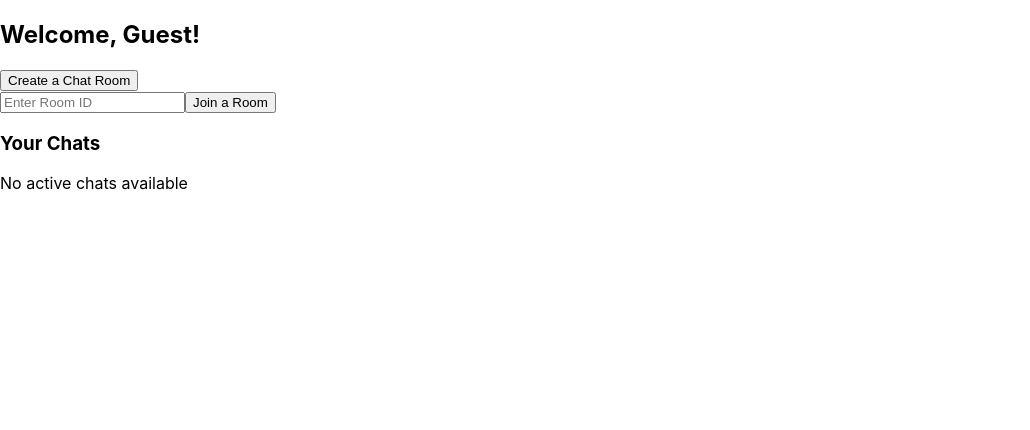
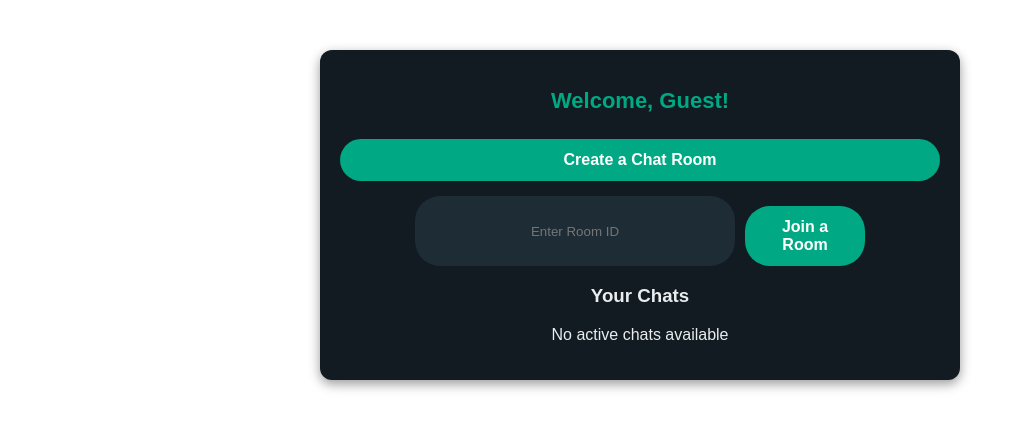
Before and after one commit to ucx15/Baat-Cheet, a React (Create React App) app in the folder Frontend/: page /chat-gallery in a window 1280 px wide. Shown: the top 430 px of the page, without its empty margins (0-1030 px from the left). Built offline with nearby package versions, Linux system fonts and the light colour scheme.

Commit message:
updates ui/ux

```diff
--- a/Frontend/src/components/ChatGallery.js
+++ b/Frontend/src/components/ChatGallery.js
@@ -1,7 +1,7 @@
 import React, { useEffect, useState } from "react";
 import { Link, useNavigate } from "react-router-dom";
 import axios from "axios";
-// import "../styles/ChatGallery.css";
+import "../styles/ChatGallery.css";
 
 function ChatGallery() {
   const [chats, setChats] = useState({}); // Store rooms as an object
@@ -94,7 +94,7 @@ function ChatGallery() {
       </div>
     )}
 
-    <div>
+    <div className="join-room">
       <input
         type="text"
         placeholder="Enter Room ID"
--- a/Frontend/src/components/ChatRoom.js
+++ b/Frontend/src/components/ChatRoom.js
@@ -2,18 +2,23 @@ import React, { useEffect, useState, useRef } from "react";
 import io from "socket.io-client";
 import axios from "axios";
 import { useParams } from "react-router-dom";
-import { FaEdit } from 'react-icons/fa'; // Example using Font Awesome
-// import "../styles/ChatRoom.css";
+import { FaEdit } from "react-icons/fa"; // Example using Font Awesome
+import "../styles/ChatRoom.css";
 
 function ChatRoom() {
-  const {roomID , setroomID} = useParams();
+  const { roomID } = useParams();
   const [messages, setMessages] = useState([]);
   const [newMessage, setNewMessage] = useState("");
   const [username, setUsername] = useState("");
   const [editRoomId, seteditRoomId] = useState("");
   const [IsEditing, setIsEditing] = useState(false);
+  const messagesEndRef = useRef(null);
+  const socketRef = useRef(null);
 
-  const socketRef = useRef(null);
+  // Scroll to Bottom Function
+  const scrollToBottom = () => {
+    messagesEndRef.current?.scrollIntoView({ behavior: "smooth" });
+  };
 
   useEffect(() => {
     const storedUsername = localStorage.getItem("username");
@@ -26,6 +31,7 @@ function ChatRoom() {
       try {
         const response = await axios.get(`http://localhost:3000/api/getMessages/${roomID}`);
         setMessages(response.data);
+        scrollToBottom(); // Scroll after fetching messages
       } catch (error) {
         console.error("Error fetching messages:", error);
       }
@@ -44,10 +50,12 @@ function ChatRoom() {
 
     socket.on("room_messages", (messages) => {
       setMessages(messages);
+      scrollToBottom();
     });
 
     socket.on("receive_message", (newMessage) => {
       setMessages((prevMessages) => [...prevMessages, newMessage]);
+      scrollToBottom();
     });
 
     return () => {
@@ -69,23 +77,16 @@ function ChatRoom() {
       axios.post("http://localhost:3000/api/saveMessage", messageData).catch((error) => {
         console.error("Error saving message:", error);
       });
+
+      scrollToBottom();
     }
   };
 
   const handleEditField = () => {
-    if(IsEditing === true){
-      setIsEditing(false);
-    }
-    else{
-      setIsEditing(true);
-      <button onClick={changeRoomId}>Save</button>
-    }
+    setIsEditing(!IsEditing);
   };
 
   const changeRoomId = async () => {
-
-    seteditRoomId(editRoomId);
-
     try {
       await axios.post("http://localhost:3000/api/chat/editedRoomId", {
         roomID: roomID,
@@ -93,50 +94,33 @@ function ChatRoom() {
       });
       alert("Room name updated successfully");
       setIsEditing(false);
-      console.log("Room created successfully:", editRoomId);
+      console.log("Room updated:", editRoomId);
     } catch (error) {
-      alert("Error updating room , Try after some time");
+      alert("Error updating room, try again later.");
       setIsEditing(false);
       console.error("Error updating room:", error);
-
     }
-
-
-
   };
-
-
 
   return (
     <div className="chat-room">
-      <h2>Room: {roomID}
+      <h2>
+        Room: {roomID}
         {IsEditing ? (
           <>
-          <input
-          type="Edit Room Name"
-          value={editRoomId}
-          onChange={(e) => seteditRoomId(e.target.value)}
+            <input type="text" value={editRoomId} onChange={(e) => seteditRoomId(e.target.value)} />
+            <button onClick={changeRoomId}>Save</button>
+          </>
+        ) : null}
 
-          />
-          <button onClick={() => {
-            changeRoomId();
-
-          }}>Save</button>
-          </>
-         ) : (null)}
-
-
-
-          <button onClick={(handleEditField)}>
-           <FaEdit/>
+        <button onClick={handleEditField}>
+          <FaEdit />
         </button>
-
       </h2>
-
-
 
       <h3>Welcome, {username ? username : "Guest"}</h3>
 
+      {/* Messages Container */}
       <div className="messages">
         {messages.map((msg, index) => (
           <div
@@ -146,14 +130,22 @@ function ChatRoom() {
             <strong>{msg.username}:</strong> {msg.message}
           </div>
         ))}
+        <div ref={messagesEndRef} />
       </div>
 
+      {/* Message Input & Send Button */}
       <div className="send-message">
         <input
           type="text"
           placeholder="Type your message"
           value={newMessage}
           onChange={(e) => setNewMessage(e.target.value)}
+          onKeyDown={(e) => {
+            if (e.key === "Enter") {
+              e.preventDefault(); // Prevent default form submission
+              sendMessage();
+            }
+          }}
         />
         <button onClick={sendMessage}>Send</button>
       </div>
@@ -161,6 +153,4 @@ function ChatRoom() {
   );
 }
 
-
-
 export default ChatRoom;
--- a/Frontend/src/styles/ChatGallery.css
+++ b/Frontend/src/styles/ChatGallery.css
@@ -1,25 +1,78 @@
 /* Chat Gallery Container */
 .chat-gallery {
     width: 100%;
+    max-width: 600px;
     margin: 50px auto;
-    padding: 15px;
+    padding: 20px;
     background: #111b21; /* WhatsApp Dark Theme */
     color: #e9edef;
     border-radius: 12px;
     box-shadow: 0px 4px 12px rgba(0, 0, 0, 0.4);
     font-family: "Arial", sans-serif;
     overflow: hidden;
+    text-align: center;
+    height: 100%;
 }
 
 /* Header */
 .chat-gallery h2 {
-    text-align: center;
     font-size: 22px;
     margin-bottom: 15px;
     color: #00a884; /* WhatsApp Green */
 }
 
-/* Chat Room List */
+/* Create Room & Join Room Section */
+.chat-gallery button {
+    background: #00a884;
+    border: none;
+    padding: 12px 18px;
+    border-radius: 25px;
+    color: white;
+    font-weight: bold;
+    cursor: pointer;
+    transition: 0.3s ease;
+    font-size: 16px;
+    margin-top: 10px;
+    width: 100%;
+}
+
+.chat-gallery button:hover {
+    background: #00775e;
+}
+
+/* Room ID Display */
+.chat-gallery .room-id {
+    margin-top: 10px;
+    font-size: 14px;
+    color: #00ffb3;
+}
+
+/* Join Room Section */
+.chat-gallery .join-room {
+    display: flex;
+    gap: 10px;
+    margin-top: 15px;
+    justify-content: center;
+    flex-wrap: wrap;
+}
+
+.chat-gallery input {
+    padding: 10px;
+    border: none;
+    border-radius: 25px;
+    background: #1e2c35;
+    color: white;
+    text-align: center;
+    width: calc(100% - 130px);
+    max-width: 300px;
+}
+
+.chat-gallery .join-room button {
+    flex-shrink: 0;
+    width: 120px;
+}
+
+/* Chat List Container */
 .chat-gallery .chat-list {
     margin-top: 15px;
     max-height: 320px;
@@ -30,7 +83,7 @@
 }
 
 /* Individual Chat Room */
-.chat-gallery .chat-room-preview {
+.chat-gallery .chat-room {
     display: flex;
     align-items: center;
     background: #1e2c35;
@@ -39,14 +92,15 @@
     border-radius: 10px;
     cursor: pointer;
     transition: 0.3s ease;
+    text-align: center;
 }
 
-.chat-gallery .chat-room-preview:hover {
+.chat-gallery .chat-room:hover {
     background: #273740;
 }
 
-/* Chat Room Text */
-.chat-gallery .chat-room-preview a {
+/* Chat Room Links */
+.chat-gallery .chat-room a {
     color: #00a884;
     text-decoration: none;
     font-weight: bold;
@@ -54,46 +108,14 @@
     font-size: 16px;
 }
 
-.chat-gallery .chat-room-preview a:hover {
+.chat-gallery .chat-room a:hover {
     text-decoration: underline;
 }
 
-/* Buttons inside ChatGallery */
-.chat-gallery button {
-    background: #00a884;
-    border: none;
-    padding: 10px 15px;
-    border-radius: 25px;
-    color: white;
-    font-weight: bold;
-    cursor: pointer;
-    margin-top: 10px;
-    display: block;
-    width: 100%;
-    transition: 0.3s ease;
+/* No Chats Available Message */
+.chat-gallery .no-chats {
+    text-align: center;
+    margin-top: 20px;
+    font-size: 14px;
+    color: #ccc;
 }
-
-.chat-gallery button:hover {
-    background: #00775e;
-}
-
-/* Input Fields inside ChatGallery */
-.chat-gallery input {
-    width: 100%;
-    padding: 10px;
-    border: none;
-    border-radius: 25px;
-    background: #1e2c35;
-    color: white;
-    margin-top: 10px;
-    text-align: center;
-}
-
-/* Active Chat Room */
-.chat-gallery .chat-room {
-    background: #2a3942;
-    padding: 10px;
-    border-radius: 10px;
-    margin-top: 10px;
-    text-align: center;
-}
--- a/Frontend/src/styles/ChatRoom.css
+++ b/Frontend/src/styles/ChatRoom.css
@@ -1,6 +1,8 @@
-/* Chat Room Specific Styles */
+/* Scoped Chat Room Specific Styles */
 .chat-room {
     width: 100%;
+    max-width: 600px;
+    margin: 50px auto;
     padding: 15px;
     background: #202c33;
     color: white;
@@ -32,9 +34,9 @@
     color: #00a884;
 }
 
-.messages {
+.chat-room .messages {
     flex-grow: 1;
-    min-height: 100vh;
+    max-height: 400px;
     overflow-y: auto;
     padding: 10px;
     margin-top: 15px;
@@ -43,7 +45,7 @@
     box-shadow: inset 0px 4px 6px rgba(0, 0, 0, 0.3);
 }
 
-.message {
+.chat-room .message {
     padding: 10px;
     margin-bottom: 10px;
     border-radius: 10px;
@@ -51,21 +53,59 @@
     word-wrap: break-word;
 }
 
-.my-message {
+.chat-room .my-message {
     background: #005c4b;
     align-self: flex-end;
     text-align: right;
     color: white;
 }
 
-.other-message {
+.chat-room .other-message {
     background: #2a3942;
     align-self: flex-start;
 }
 
+.chat-room .send-message {
+    display: flex;
+    margin-top: 15px;
+}
+
+.chat-room .send-message input {
+    flex-grow: 1;
+    padding: 10px;
+    border: none;
+    border-radius: 25px;
+    background: #1e2c35;
+    color: white;
+}
+
+.chat-room .send-message button {
+    background: #00a884;
+    border: none;
+    padding: 10px 15px;
+    border-radius: 25px;
+    color: white;
+    font-weight: bold;
+    cursor: pointer;
+    margin-left: 10px;
+}
+
+.chat-room .send-message button:hover {
+    background: #00775e;
+}
+
 .send-message {
     display: flex;
-    margin-top: 15px;
+    position: fixed;
+    bottom: 20px;
+    left: 50%;
+    transform: translateX(-50%);
+    width: 90%;
+    max-width: 600px;
+    background: #121b22;
+    padding: 10px;
+    border-radius: 25px;
+    box-shadow: 0px 4px 8px rgba(0, 0, 0, 0.3);
 }
 
 .send-message input {
@@ -75,6 +115,7 @@
     border-radius: 25px;
     background: #1e2c35;
     color: white;
+    outline: none;
 }
 
 .send-message button {
@@ -86,6 +127,7 @@
     font-weight: bold;
     cursor: pointer;
     margin-left: 10px;
+    white-space: nowrap;
 }
 
 .send-message button:hover {
--- a/Frontend/src/styles/login.css
+++ b/Frontend/src/styles/login.css
@@ -7,6 +7,7 @@
   background: #f5f5f5;
   border-radius: 8px;
   box-shadow: 0 4px 8px rgba(0, 0, 0, 0.2);
+
 }
 
 .login-page h2 {
@@ -20,7 +21,7 @@
 }
 
 .login-page input {
-  width: 100%;
+  /* width: 100%; */
   padding: 12px;
   margin: 10px 0;
   border: 1px solid #ccc;
--- a/Frontend/src/styles/signup.css
+++ b/Frontend/src/styles/signup.css
@@ -20,7 +20,7 @@
   }
 
   .signup-container input {
-    width: 100%;
+    /* width: 100%; */
     padding: 12px;
     margin: 10px 0;
     border: 1px solid #ccc;
```
Lines whose indentation alone changed are shown as unchanged.
